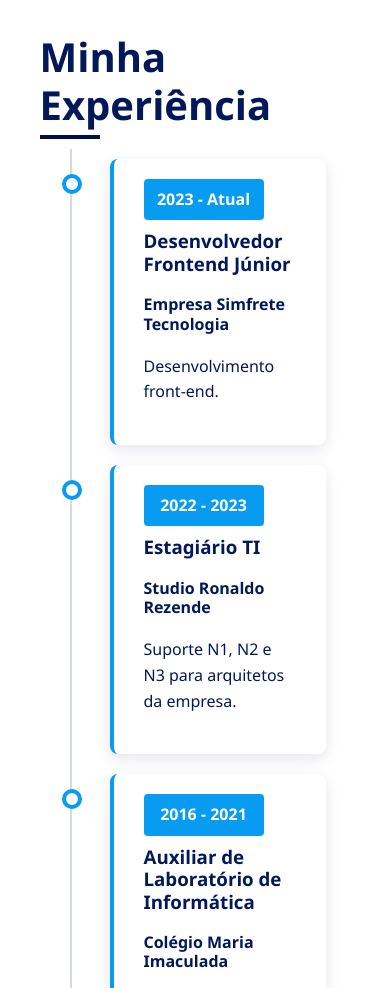
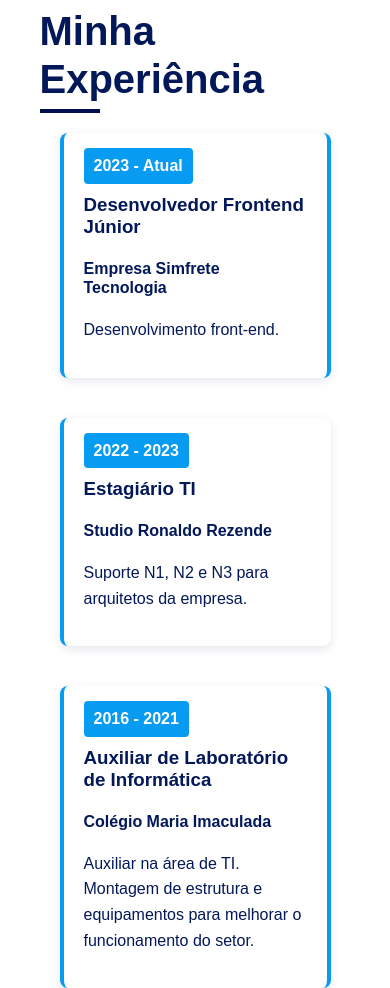
Before and after one commit to leobernardo1/portfolio-leonardo, a plain HTML site: page index.html in a window 390 px wide. Shown: the part 3940-4928 px from the top of the page. Drawn offline with Linux system fonts and the light colour scheme; a web font is replaced by a local one.

Commit message:
Update style.css
ajustes de icones, font-family

```diff
--- a/css/style.css
+++ b/css/style.css
@@ -20,7 +20,7 @@ html.dark {
   --secondary: #565edb; /* Mantém o azul roxo */
   --accent: #079bf1; /* Azul claro para detalhes */
   --background: #151d2edb; /* Azul escuro com opacidade */
-  --surface: #121825d5; /* Tom escuro derivado */
+  --surface: #151d2ebe; /* Tom escuro derivado */
   --text: #e4edf2; /* Cinza Claro */
   --text-light: #adb5bd;
   --border: #2a3b66; /* Ajustado para o tema escuro */
@@ -37,7 +37,7 @@ html.dark {
 }
 
 body {
-  font-family: "Segoe UI", Tahoma, Geneva, Verdana, sans-serif;
+  font-family: "Geist Sans", sans-serif; /* Substitui a fonte antiga */
   line-height: 1.6;
   color: var(--text);
   background-color: var(--background);
@@ -198,7 +198,7 @@ nav {
 
 /* Botão Voltar ao Início */
 .back-to-top {
-  display: none; /* Inicialmente oculto */
+  display: none;
   position: fixed;
   bottom: 30px;
   right: 30px;
@@ -250,7 +250,7 @@ nav {
   right: 0;
   bottom: 0;
   width: 50%;
-  max-width: 400px;
+  max-width: 600px;
   z-index: 0;
 }
 
@@ -575,7 +575,7 @@ input:focus,
 textarea:focus {
   outline: none;
   border-color: var(--primary);
-  box-shadow: 0 0 0 3px rgba(7, 155, 241, 0.1); /* Sombra com #079BF1 */
+  box-shadow: 0 0 0 3px rgba(7, 155, 241, 0.1);
 }
 
 /* Footer */
@@ -623,6 +623,7 @@ footer {
   color: var(--text);
   border-radius: 50%;
   transition: all 0.3s ease;
+  font-size: 1.2rem;
 }
 
 .social-links a:hover {
@@ -717,24 +718,37 @@ footer {
     display: none;
     flex-direction: column;
     position: absolute;
-    top: 100%; /* Ajustado para ficar abaixo do header */
+    top: 100%;
     left: 0;
     width: 100%;
     background-color: var(--surface);
+    color: var(--text);
     padding: 20px 0;
     box-shadow: 0 5px 15px var(--shadow);
-    z-index: 998; /* Menor que o header para não sobrepor */
+    z-index: 998;
+  }
+
+  :root .nav-links {
+    background-color: #ffffff;
+    color: #031859;
+  }
+
+  html.dark .nav-links {
+    background-color: #151d2ebe;
+    color: #e4edf2;
   }
 
   .nav-links.active {
     display: flex;
-    top: 70px;
-    background-color: #121825;
   }
 
   .nav-links li {
     margin: 10px 0;
     text-align: center;
+  }
+
+  .nav-links a {
+    color: inherit;
   }
 
   .mobile-menu {
@@ -745,36 +759,44 @@ footer {
     margin-left: 10px;
   }
 
+  .timeline {
+    max-width: 100%;
+  }
+
   .timeline::after {
-    left: 31px;
+    display: none;
   }
 
   .timeline-item {
     width: 100%;
-    padding-left: 70px;
-    padding-right: 25px;
+    padding: 10px 20px;
+    position: static;
+    margin-bottom: 20px;
   }
 
+  .timeline-item:nth-child(odd),
   .timeline-item:nth-child(even) {
     left: 0;
   }
 
-  .timeline-item:nth-child(odd) .timeline-content,
-  .timeline-item:nth-child(even) .timeline-content {
+  .timeline-content {
+    padding: 15px 20px;
+    border: none;
     border-left: 4px solid var(--primary);
-    border-right: none;
+    box-shadow: 0 3px 10px var(--shadow);
+    position: relative;
   }
 
-  .timeline-item:nth-child(odd) .timeline-date,
-  .timeline-item:nth-child(even) .timeline-date {
-    right: auto;
-    left: -150px;
+  .timeline-date {
+    position: static;
+    width: auto;
+    padding: 5px 10px;
+    margin-bottom: 10px;
+    display: inline-block;
   }
 
-  .timeline-item:nth-child(odd) .timeline-dot,
-  .timeline-item:nth-child(even) .timeline-dot {
-    left: 22px;
-    right: auto;
+  .timeline-dot {
+    display: none;
   }
 }
 
@@ -792,10 +814,4 @@ footer {
     position: static;
     margin-bottom: 10px;
   }
-
-  .timeline-item:nth-child(odd) .timeline-date,
-  .timeline-item:nth-child(even) .timeline-date {
-    left: auto;
-    right: auto;
-  }
 }
```
